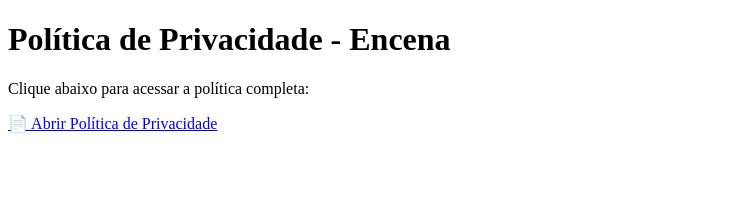
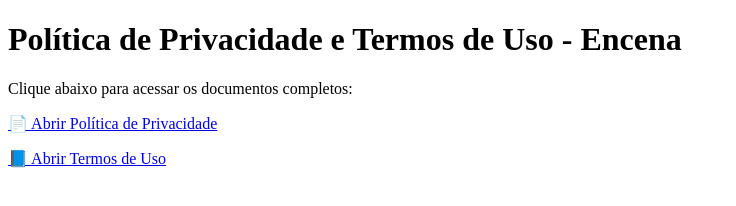
Before and after one commit to cmoreira97/encena-privacy-policy, a plain HTML site: page index.html in a window 1280 px wide. Shown: the whole page, without its empty margins (0-736 px from the left). Drawn offline with Linux system fonts and the light colour scheme.

Commit message:
Update index.html

```diff
--- a/index.html
+++ b/index.html
@@ -2,11 +2,20 @@
 <html lang="pt-BR">
 <head>
   <meta charset="UTF-8">
-  <title>Política de Privacidade - Encena</title>
+  <title>Política de Privacidade e Termos de Uso - Encena</title>
 </head>
 <body>
-  <h1>Política de Privacidade - Encena</h1>
-  <p>Clique abaixo para acessar a política completa:</p>
-  <a href="privacy-policy.html">📄 Abrir Política de Privacidade</a>
+  <h1>Política de Privacidade e Termos de Uso - Encena</h1>
+
+  <p>Clique abaixo para acessar os documentos completos:</p>
+
+  <p>
+    <a href="privacy-policy.html">📄 Abrir Política de Privacidade</a>
+  </p>
+
+  <p>
+    <a href="use_terms.html">📘 Abrir Termos de Uso</a>
+  </p>
+
 </body>
 </html>
```
